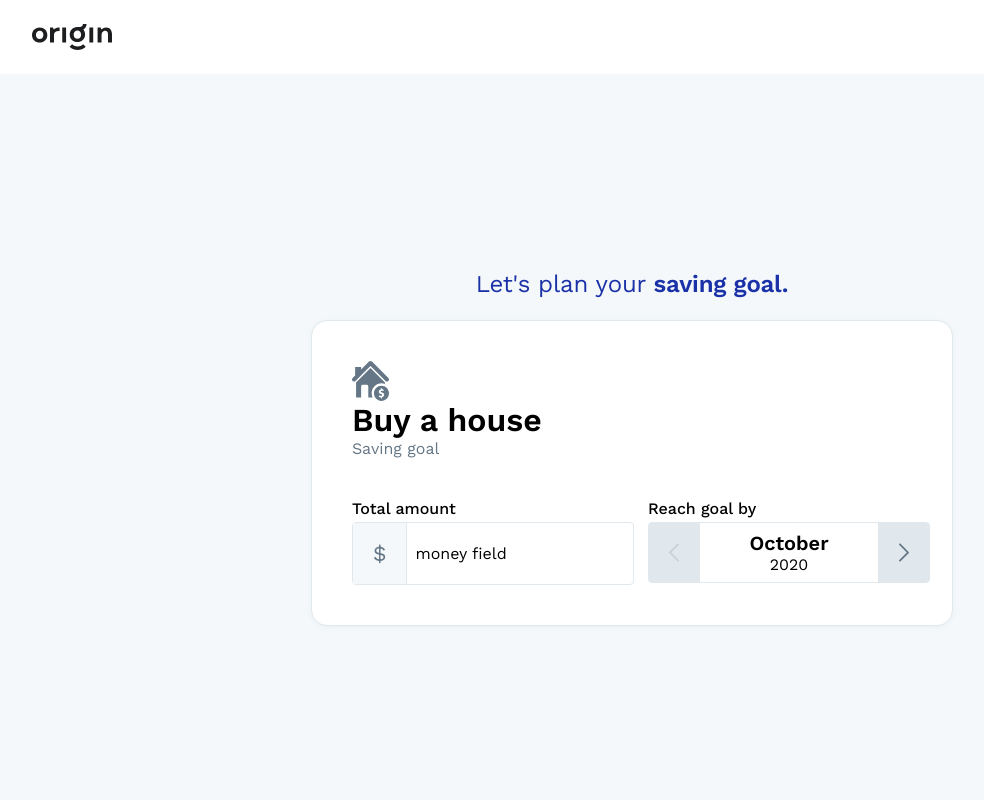
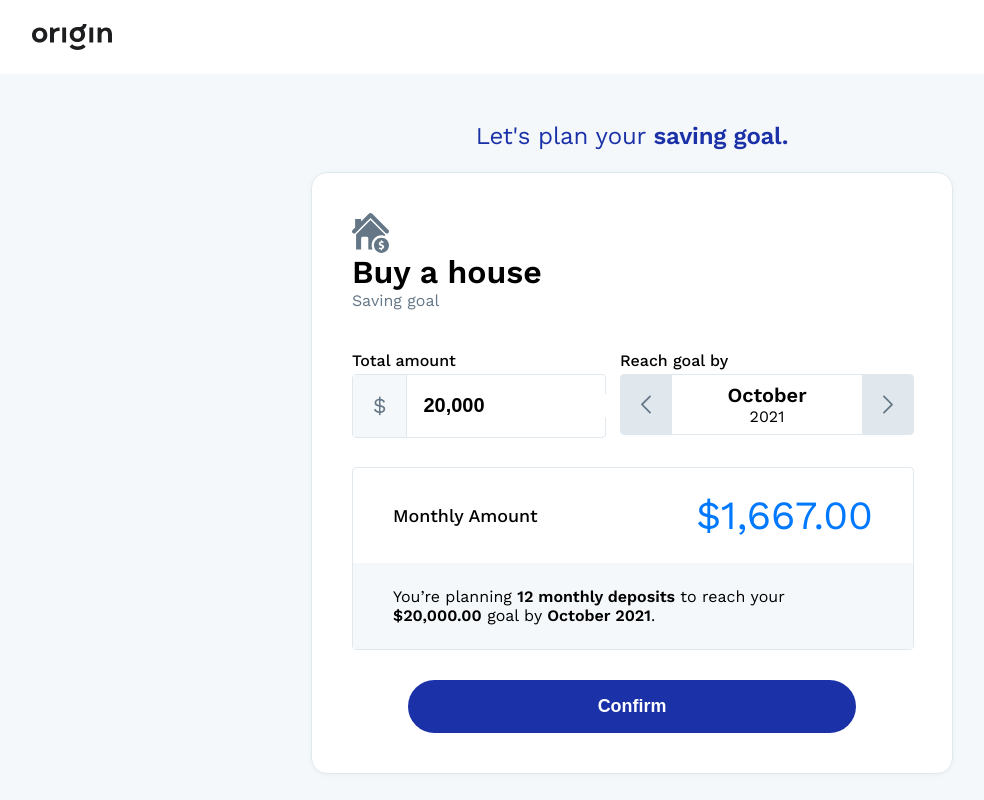
Before and after one commit to netoleal/saving-goal-simulator, a React (Vite) app: page / in a window 1280 px wide. Shown: the whole page, without its empty margins (8-992 px from the left). Built offline with nearby package versions, Linux system fonts and the light colour scheme.

Commit message:
feat: confirm button added

```diff
--- a/src/components/SavingGoalSimulator/SavingGoalSimulator.scss
+++ b/src/components/SavingGoalSimulator/SavingGoalSimulator.scss
@@ -14,12 +14,36 @@
   }
 
   .contentCard {
+    --width: calc(100vw - var(--card-padding) * 2);
+
     display: flex;
     flex-direction: column;
-    min-width: calc(100vw - var(--card-padding) * 2);
+
+    min-width: var(--width);
+    max-width: var(--width);
+
+    .submitButton {
+      background: var(--brand-color);
+      border: none;
+      color: white;
+
+      margin-top: size(4.5);
+      padding: size(2);
+      font-size: 1.12em;
+      font-weight: var(--fw-bold);
+      border-radius: size(10);
+      align-self: center;
+      width: 100%;
+
+      @include breakpoint(sm) {
+        margin-top: size(3.7);
+        width: 80%;
+      }
+    }
 
     @include breakpoint(sm) {
       min-width: 560px;
+      max-width: 560px;
     }
 
     > img:first-child {
@@ -32,13 +56,56 @@
 
     .fieldsContainer {
       margin-top: size(4);
+      margin-bottom: size(3.7);
       display: grid;
       grid-template-columns: 100%;
       gap: size(2);
 
       @include breakpoint(sm) {
         margin-top: size(5);
-        grid-template-columns: 50% 50%;
+        grid-template-columns: 45% auto;
+      }
+    }
+
+    .resultsContainer {
+      border: 1px solid #e1e8ed;
+      display: flex;
+      flex-direction: column;
+      width: 100%;
+      border-radius: size(0.5);
+
+      > * {
+        padding: size(2.5, 3);
+
+        @include breakpoint(sm) {
+          padding: size(3, 5);
+        }
+      }
+
+      .footer {
+        background: #f4f8fa;
+      }
+
+      .monthly {
+        display: flex;
+        flex-direction: row;
+        justify-content: space-between;
+        align-items: center;
+
+        .monthlyLabel {
+          font-weight: var(--fw-semibold);
+          @include breakpoint(sm) {
+            font-size: 1.12em;
+          }
+        }
+
+        .monthlyValue {
+          font-size: 1.6em;
+          color: var(--brand-color-light);
+          @include breakpoint(sm) {
+            font-size: 2.5em;
+          }
+        }
       }
     }
   }
--- a/src/components/SavingGoalSimulator/SavingGoalSimulator.tsx
+++ b/src/components/SavingGoalSimulator/SavingGoalSimulator.tsx
@@ -1,10 +1,14 @@
 import * as React from 'react';
 import './SavingGoalSimulator.scss';
-import { useIntl } from 'react-intl';
+import { useIntl, FormattedMessage } from 'react-intl';
 import { Card } from '../common/Card';
 import icon from '../../icons/academy.svg';
 import { MoneyField } from '../common/MoneyField';
 import { DateField } from '../common/DateField';
+import {
+  useSavingGoalCalculator,
+  SavingGoalCalculatorResult
+} from '../../hooks/useSavingGoalCalculator';
 
 export const SavingGoalSimulator: React.FC = () => {
   const {
@@ -14,9 +18,32 @@ export const SavingGoalSimulator: React.FC = () => {
       buyTitle,
       buySubtitle,
       totalAmount,
-      reachGoalBy
-    }
+      reachGoalBy,
+      monthlyAmount,
+      confirm
+    },
+    formatMessage
   } = useIntl();
+  const [result, setResult] = React.useState<SavingGoalCalculatorResult>({
+    deposits: 0,
+    monthlyAmount: 0
+  });
+  const [goal, setGoal] = React.useState(20000);
+  const nextMonth = new Date();
+  nextMonth.setMonth(nextMonth.getMonth() + 12);
+  const [targetDate, setTargetDate] = React.useState(nextMonth);
+  const calculateGoalResult = useSavingGoalCalculator();
+
+  function handleDateChange(date: Date) {
+    setTargetDate(date);
+  }
+  function handleValueChange(value: number) {
+    setGoal(value);
+  }
+  React.useEffect(() => {
+    setResult(calculateGoalResult(goal, targetDate));
+    // eslint-disable-next-line react-hooks/exhaustive-deps
+  }, [goal, targetDate]);
   return (
     <section className="SavingGoalSimulator">
       <h2>
@@ -28,13 +55,47 @@ export const SavingGoalSimulator: React.FC = () => {
         <h1>{buyTitle}</h1>
         <p className="caption">{buySubtitle}</p>
         <div className="fieldsContainer">
-          <MoneyField label={totalAmount as string} />
+          <MoneyField
+            label={totalAmount as string}
+            startValue={goal}
+            onChange={handleValueChange}
+          />
           <DateField
             label={reachGoalBy as string}
-            startDate={new Date()}
+            startDate={targetDate}
             minimumDate={new Date()}
+            onChange={handleDateChange}
           />
         </div>
+        <div className="resultsContainer">
+          <div className="monthly">
+            <div className="monthlyLabel">{monthlyAmount}</div>
+            <div className="monthlyValue">
+              <FormattedMessage
+                id="amountValue"
+                values={{
+                  value: result.monthlyAmount
+                }}
+              />
+            </div>
+          </div>
+          <div
+            className="footer"
+            dangerouslySetInnerHTML={{
+              __html: formatMessage(
+                { id: 'resultText' },
+                {
+                  ...result,
+                  goal: goal,
+                  targetDate,
+                  boldOpen: '<strong>',
+                  boldClose: '</strong>'
+                }
+              )
+            }}
+          />
+        </div>
+        <button className="submitButton">{confirm}</button>
       </Card>
     </section>
   );
--- a/src/components/common/GenericField/GenericField.scss
+++ b/src/components/common/GenericField/GenericField.scss
@@ -27,7 +27,9 @@ $field-border: 1px solid #e1e8ed;
   .middle {
     flex-grow: 1;
     border: none;
-    padding: size(1);
+    > * {
+      padding: inherit;
+    }
   }
 }
 
--- a/src/components/common/MoneyField/MoneyField.scss
+++ b/src/components/common/MoneyField/MoneyField.scss
@@ -1,3 +1,5 @@
+@import '../../../scss/mixins.scss';
+
 .MoneyField {
   .currency {
     background: #f4f8fa;
@@ -5,4 +7,15 @@
     font-size: 1.35em;
     line-height: 1em;
   }
+
+  .input {
+    padding: size(2);
+    max-width: calc(80% - 24px);
+    margin-left: size(2);
+    border: none;
+
+    &:focus {
+      outline: none;
+    }
+  }
 }
--- a/src/components/common/MoneyField/MoneyField.tsx
+++ b/src/components/common/MoneyField/MoneyField.tsx
@@ -2,18 +2,52 @@ import * as React from 'react';
 import './MoneyField.scss';
 import { GenericField } from '../GenericField';
 import { FieldComponentProps } from '../../../types/FieldsTypes';
+import noop from 'lodash/noop';
+import { useMoneyFormatter } from '../../../hooks/useMoneyFormatter';
 
-export type MoneyFieldProps = FieldComponentProps;
+export type MoneyFieldProps = {
+  startValue: number;
+  onChange?: (value: number) => void;
+} & FieldComponentProps;
 
-export const MoneyField: React.FC<MoneyFieldProps> = ({ label }) => {
+// TODO: add tests
+export const MoneyField: React.FC<MoneyFieldProps> = ({
+  label,
+  startValue,
+  onChange = noop
+}) => {
+  const moneyFormatter = useMoneyFormatter();
+  const [currentValue, setCurrentValue] = React.useState(
+    moneyFormatter(startValue)
+  );
   const currencyIndicator = <div className="currency">$</div>;
+
+  function handleChange(event: React.ChangeEvent<HTMLInputElement>) {
+    const currentValue = parseInt(event.target.value.replace(/\D/g, ''));
+    const validValue = isNaN(currentValue) ? 0 : currentValue;
+    const currency = moneyFormatter(validValue);
+
+    setCurrentValue(currency);
+    onChange(validValue);
+  }
+
+  React.useEffect(() => {
+    const numericValue = parseInt(currentValue.replace(/\D/g, ''));
+    onChange(numericValue);
+  }, [currentValue]);
+
   return (
     <GenericField
       className="MoneyField"
       label={label}
       extraComponents={{ start: currencyIndicator }}
     >
-      money field
+      <input
+        type="text"
+        value={currentValue}
+        className="input fieldValue"
+        onChange={handleChange}
+      />
     </GenericField>
   );
 };
--- /dev/null
+++ b/src/hooks/useMoneyFormatter.ts
@@ -0,0 +1,13 @@
+import { useIntl } from 'react-intl';
+
+// TODO: add tests
+export function formatNumberToMoney(locale: string, number: number): string {
+  const validValue = isNaN(number) ? 0 : number;
+  const currency = new Intl.NumberFormat(locale).format(validValue);
+  return currency;
+}
+
+export const useMoneyFormatter = (): ((value: number) => string) => {
+  const { locale } = useIntl();
+  return (value: number) => formatNumberToMoney(locale, value);
+};
--- /dev/null
+++ b/src/hooks/useSavingGoalCalculator.ts
@@ -0,0 +1,21 @@
+export type SavingGoalCalculatorResult = {
+  deposits: number;
+  monthlyAmount: number;
+};
+
+function countMonths(fromDate: Date, toDate: Date): number {
+  return (
+    toDate.getMonth() -
+    fromDate.getMonth() +
+    12 * (toDate.getFullYear() - fromDate.getFullYear())
+  );
+}
+
+export const useSavingGoalCalculator = () => (
+  totalAmount: number,
+  targetDate: Date
+): SavingGoalCalculatorResult => {
+  const deposits = countMonths(new Date(), targetDate);
+  const monthlyAmount = Math.ceil(totalAmount / deposits);
+  return { deposits, monthlyAmount };
+};
--- a/src/index.scss
+++ b/src/index.scss
@@ -9,6 +9,7 @@ body {
   --fw-bold: 600;
   --fs-base: 16px;
   --brand-color: #1b31a8;
+  --brand-color-light: #0079ff;
   --text-secondary: #657786;
   --card-padding: 24px;
 
--- a/src/index.tsx
+++ b/src/index.tsx
@@ -6,7 +6,7 @@ import App from './App';
 import './index.scss';
 
 ReactDOM.render(
-  <IntlProvider messages={messages} locale="en" defaultLocale="en">
+  <IntlProvider messages={messages} locale="en-US" defaultLocale="en-US">
     <App />
   </IntlProvider>,
   document.getElementById('root')
--- a/src/lang/en/messages.ts
+++ b/src/lang/en/messages.ts
@@ -5,9 +5,10 @@ export default {
   buySubtitle: 'Saving goal',
   totalAmount: 'Total amount',
   reachGoalBy: 'Reach goal by',
-  montlyAmount: 'Reach goal by',
+  monthlyAmount: 'Monthly Amount',
+  amountValue: '{value, number, ::currency/USD}',
   resultText:
-    'You’re planning {deposits, number} monthly deposits to reach your ${goal, number, ::sign-always compact-short currency/USD } goal by {targetDate, date, ::Myyyy}.',
+    'You’re planning {boldOpen}{deposits, number} monthly deposits{boldClose} to reach your {boldOpen}{goal, number, ::currency/USD}{boldClose} goal by {boldOpen}{targetDate, date, ::MMMM yyyy}{boldClose}.',
   confirm: 'Confirm',
   month: '{value, date, ::MMMM}',
   year: '{value, date, ::yyyy}',
```
